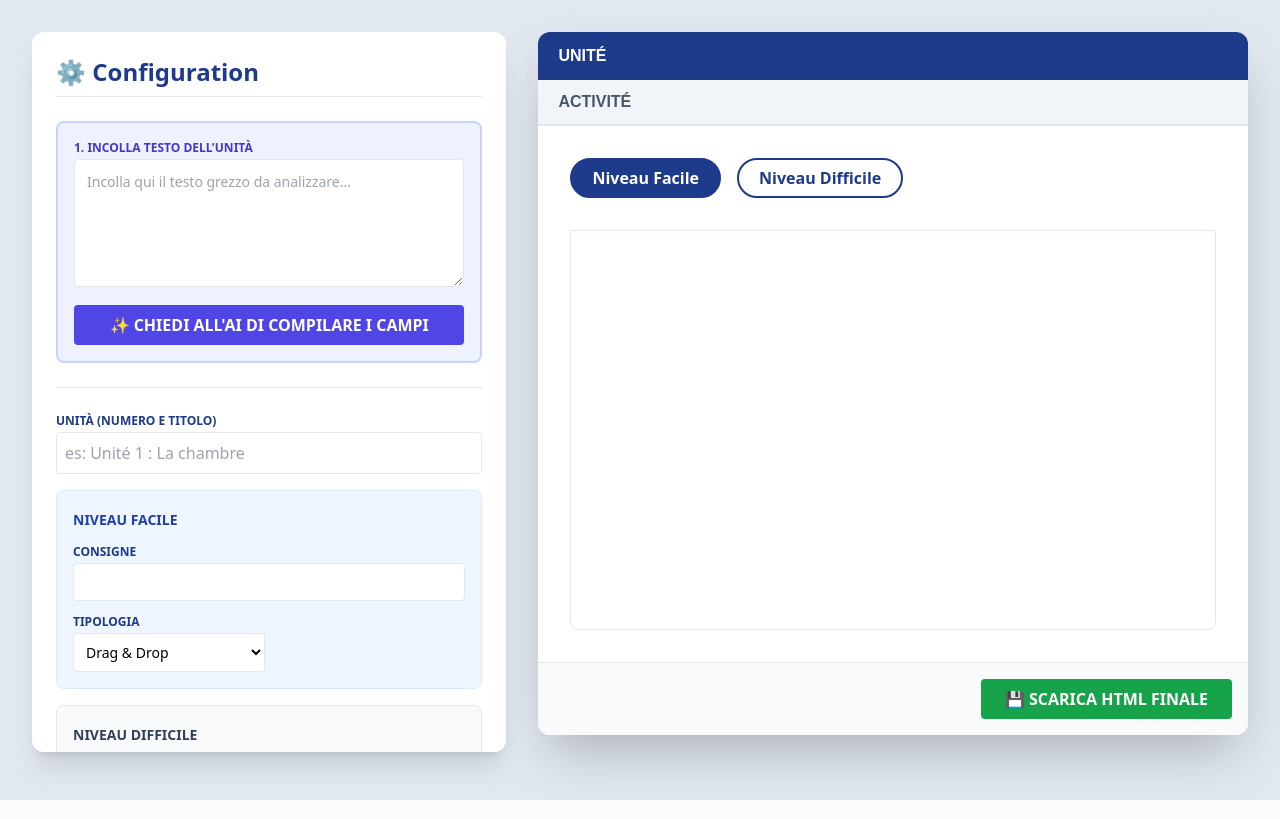
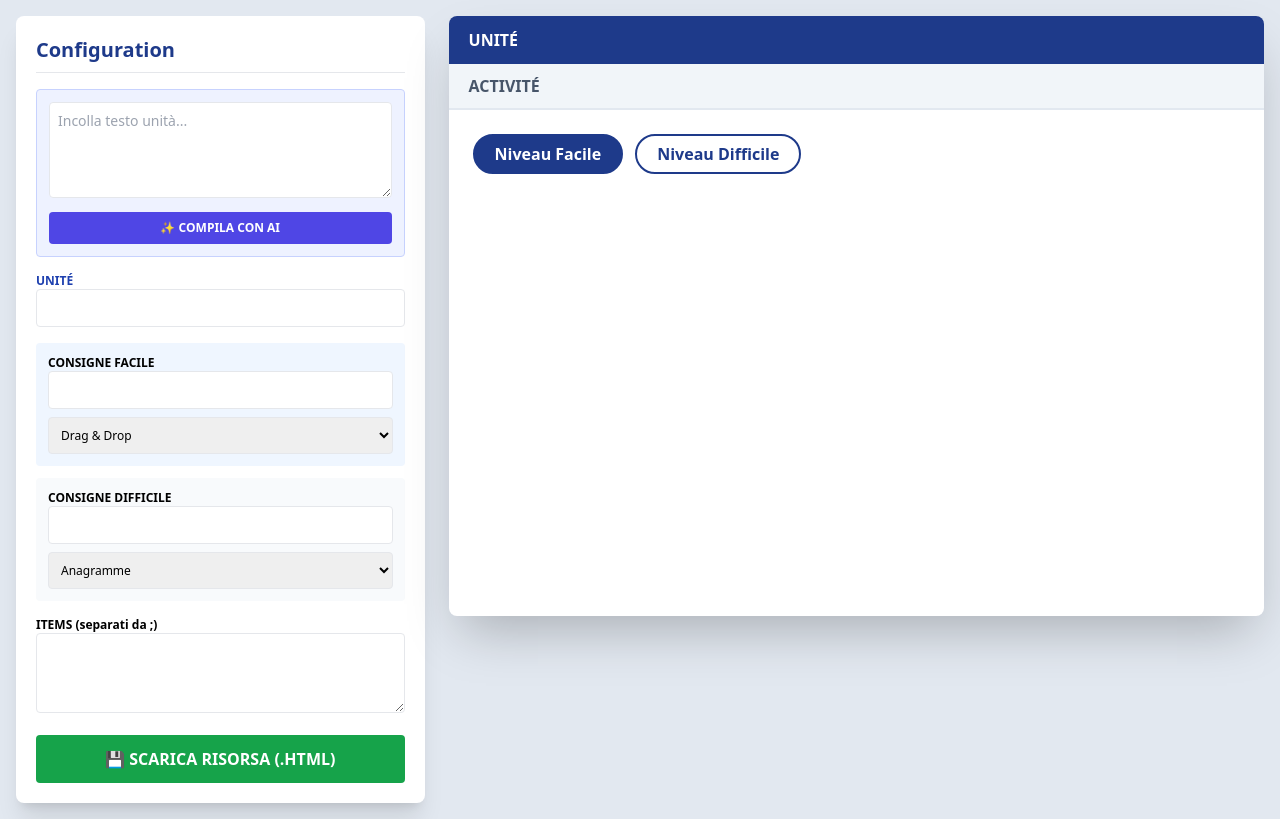
Before and after one commit to pietroputignano/strumento-didattico-ai, a Flask app: page / in a window 1280 px wide. Run offline with Flask 3, Linux system fonts and the light colour scheme; some libraries are stand-ins or nearby versions.

Commit message:
Update index.html

```diff
--- a/templates/index.html
+++ b/templates/index.html
@@ -2,241 +2,159 @@
 <html lang="fr">
 <head>
     <meta charset="UTF-8">
-    <title>Générateur FLE Hachette</title>
+    <title>Générateur FLE Hachette Pro</title>
     <script src="https://cdn.tailwindcss.com"></script>
     <script src="https://cdn.jsdelivr.net/npm/sortablejs@1.15.0/Sortable.min.js"></script>
     <script src="https://cdn.jsdelivr.net/npm/canvas-confetti@1.5.1/dist/confetti.browser.min.js"></script>
     <style>
-        /* Stili ispirati alla struttura Hachette/icPlayer */
-        .h-unite { background-color: #1e3a8a; color: white; padding: 12px 20px; font-weight: bold; text-transform: uppercase; font-family: sans-serif; }
-        .h-activite { background-color: #f1f5f9; color: #475569; padding: 10px 20px; font-weight: bold; border-bottom: 2px solid #e2e8f0; font-family: sans-serif; }
-        .btn-lvl { padding: 6px 20px; border-radius: 999px; border: 2px solid #1e3a8a; color: #1e3a8a; font-weight: bold; transition: all 0.2s; }
+        .h-unite { background-color: #1e3a8a; color: white; padding: 12px 20px; font-weight: bold; text-transform: uppercase; }
+        .h-activite { background-color: #f1f5f9; color: #475569; padding: 10px 20px; font-weight: bold; border-bottom: 2px solid #e2e8f0; }
+        .btn-lvl { padding: 6px 20px; border-radius: 999px; border: 2px solid #1e3a8a; color: #1e3a8a; font-weight: bold; transition: 0.2s; }
         .btn-lvl.active { background-color: #1e3a8a; color: white; }
-        .game-canvas { min-height: 400px; background: white; border: 1px solid #e2e8f0; border-radius: 0 0 8px 8px; }
-        .input-label { font-size: 0.75rem; font-weight: bold; color: #1e3a8a; text-transform: uppercase; margin-bottom: 2px; display: block; }
-        .domino-card { border: 2px solid #1e3a8a; border-radius: 8px; overflow: hidden; width: 120px; text-align: center; background: white; }
-        .domino-top { height: 80px; background: #f8fafc; display: flex; align-items: center; justify-content: center; border-bottom: 1px solid #e2e8f0; font-size: 2rem; }
-        .domino-bottom { padding: 5px; font-weight: bold; color: #1e3a8a; font-size: 0.9rem; }
+        .domino-card { border: 2px solid #1e3a8a; border-radius: 8px; width: 130px; background: white; cursor: move; }
+        .img-placeholder { height: 90px; background: #f8fafc; display: flex; align-items: center; justify-content: center; cursor: pointer; overflow: hidden; position: relative; }
+        .img-placeholder img { width: 100%; height: 100%; object-fit: cover; }
+        .img-placeholder:hover::after { content: "CHANGER"; position: absolute; background: rgba(0,0,0,0.5); color: white; font-size: 10px; padding: 2px 5px; }
     </style>
 </head>
-<body class="bg-slate-200 p-4 md:p-8">
+<body class="bg-slate-200 p-4">
 
-    <div class="max-w-7xl mx-auto flex flex-col lg:flex-row gap-8">
+    <div class="max-w-7xl mx-auto flex flex-col lg:flex-row gap-6">
+        <div class="lg:w-1/3 bg-white p-5 rounded-lg shadow-xl space-y-4 max-h-screen overflow-y-auto">
+            <h2 class="text-xl font-bold text-blue-900 border-b pb-2">Configuration</h2>
 
-        <div class="lg:w-2/5 bg-white p-6 rounded-xl shadow-xl space-y-6 overflow-y-auto max-h-[90vh]">
-            <h2 class="text-2xl font-bold text-blue-900 border-b pb-2 flex items-center gap-2">
-                ⚙️ Configuration
-            </h2>
-
-            <div class="bg-indigo-50 p-4 rounded-lg border-2 border-indigo-200">
-                <label class="input-label text-indigo-700">1. Incolla testo dell'Unità</label>
-                <textarea id="rawText" class="w-full h-32 p-3 text-sm border rounded focus:ring-2 focus:ring-indigo-400 outline-none" placeholder="Incolla qui il testo grezzo da analizzare..."></textarea>
-                <button onclick="analizzaConAI()" id="btn-ai" class="w-full mt-3 bg-indigo-600 text-white py-2 rounded font-bold hover:bg-indigo-700 transition flex justify-center items-center gap-2">
-                    ✨ CHIEDI ALL'AI DI COMPILARE I CAMPI
-                </button>
+            <div class="bg-indigo-50 p-3 rounded border border-indigo-200">
+                <textarea id="rawText" class="w-full h-24 p-2 text-sm border rounded" placeholder="Incolla testo unità..."></textarea>
+                <button onclick="analizzaConAI()" id="btn-ai" class="w-full mt-2 bg-indigo-600 text-white py-2 rounded text-xs font-bold hover:bg-indigo-700">✨ COMPILA CON AI</button>
             </div>
 
-            <hr>
-
-            <div class="space-y-4">
             <div>
-                    <label class="input-label">Unità (Numero e Titolo)</label>
-                    <input id="in-unite" type="text" class="w-full p-2 border rounded focus:border-blue-500" placeholder="es: Unité 1 : La chambre">
+                <label class="block text-xs font-bold text-blue-800">UNITÉ</label>
+                <input id="in-unite" type="text" class="w-full p-2 border rounded text-sm">
             </div>
 
-                <div class="p-4 bg-blue-50 rounded-lg border border-blue-100 space-y-3">
-                    <span class="font-bold text-blue-800 text-sm">NIVEAU FACILE</span>
-                    <div>
-                        <label class="input-label">Consigne</label>
-                        <input id="con-f" type="text" class="w-full p-2 border rounded text-sm">
+            <div class="grid grid-cols-1 gap-3">
+                <div class="p-3 bg-blue-50 rounded">
+                    <label class="block text-xs font-bold">CONSIGNE FACILE</label>
+                    <input id="con-f" type="text" class="w-full p-2 border rounded text-sm mb-2">
+                    <select id="type-f" class="w-full p-2 border rounded text-xs"><option value="drag">Drag & Drop</option></select>
                 </div>
-                    <div class="grid grid-cols-2 gap-2">
-                        <div>
-                            <label class="input-label">Tipologia</label>
-                            <select id="type-f" class="w-full p-2 border rounded text-sm bg-white">
-                                <option value="drag">Drag & Drop</option>
-                                <option value="memory">Memory</option>
-                            </select>
-                        </div>
-                    </div>
-                </div>
-
-                <div class="p-4 bg-slate-50 rounded-lg border border-slate-200 space-y-3">
-                    <span class="font-bold text-slate-700 text-sm">NIVEAU DIFFICILE</span>
-                    <div>
-                        <label class="input-label">Consigne</label>
-                        <input id="con-d" type="text" class="w-full p-2 border rounded text-sm">
-                    </div>
-                    <div class="grid grid-cols-2 gap-2">
-                        <div>
-                            <label class="input-label">Tipologia</label>
-                            <select id="type-d" class="w-full p-2 border rounded text-sm bg-white">
-                                <option value="anagramme">Anagramme</option>
-                                <option value="croises">Mots Croisés</option>
-                            </select>
-                        </div>
+                <div class="p-3 bg-slate-50 rounded">
+                    <label class="block text-xs font-bold">CONSIGNE DIFFICILE</label>
+                    <input id="con-d" type="text" class="text-sm w-full p-2 border rounded mb-2">
+                    <select id="type-d" class="w-full p-2 border rounded text-xs"><option value="anagramme">Anagramme</option></select>
                 </div>
             </div>
 
             <div>
-                    <label class="input-label">Lista Item (separati da ;)</label>
-                    <textarea id="items-list" class="w-full h-24 p-2 border rounded text-sm" placeholder="item1; item2; item3..."></textarea>
-                </div>
+                <label class="block text-xs font-bold">ITEMS (separati da ;)</label>
+                <textarea id="items-list" oninput="aggiornaAnteprima()" class="w-full h-20 p-2 border rounded text-sm"></textarea>
             </div>
 
-            <button onclick="aggiornaAnteprima()" class="w-full bg-blue-700 text-white py-4 rounded-lg font-bold hover:bg-blue-800 shadow-lg transition transform active:scale-95">
-                👁️ AGGIORNA ANTEPRIMA
-            </button>
+            <button onclick="downloadResource()" class="w-full bg-green-600 text-white py-3 rounded font-bold hover:bg-green-700 transition">💾 SCARICA RISORSA (.HTML)</button>
         </div>
 
-        <div class="lg:w-3/5">
-            <div id="preview-card" class="bg-white rounded-xl shadow-2xl overflow-hidden min-h-[700px] flex flex-col">
+        <div class="lg:w-2/3">
+            <div id="capture-area" class="bg-white rounded-lg shadow-2xl overflow-hidden min-h-[600px]">
                 <div id="res-unite" class="h-unite">UNITÉ</div>
                 <div id="res-activite" class="h-activite">ACTIVITÉ</div>
 
-                <div class="p-8 flex-grow">
-                    <div class="flex gap-4 mb-8">
+                <div class="p-6">
+                    <div class="flex gap-3 mb-6">
                         <button id="b-f" class="btn-lvl active" onclick="setLvl('f')">Niveau Facile</button>
                         <button id="b-d" class="btn-lvl" onclick="setLvl('d')">Niveau Difficile</button>
                     </div>
-
-                    <p id="res-consigne" class="italic text-slate-600 mb-8 text-xl border-l-4 border-blue-200 pl-4"></p>
-
-                    <div id="game-area" class="game-canvas p-6 flex flex-wrap gap-6 justify-center items-start">
-                        </div>
-                </div>
-
-                <div class="p-4 bg-slate-50 border-t flex justify-end">
-                    <button class="bg-green-600 text-white px-6 py-2 rounded font-bold hover:bg-green-700 transition">
-                        💾 SCARICA HTML FINALE
-                    </button>
+                    <p id="res-consigne" class="italic text-slate-600 mb-6 text-lg border-l-4 border-blue-200 pl-4"></p>
+                    <div id="game-area" class="p-4 flex flex-wrap gap-4 justify-center items-start"></div>
                 </div>
             </div>
         </div>
     </div>
 
+    <input type="file" id="fileInput" accept="image/*" class="hidden" onchange="handleImage(event)">
+
     <script>
-        let currentData = null;
         let currentLevel = 'f';
+        let itemImages = {}; // Qui salviamo le immagini caricate (base64)
+        let activeItemForImage = null;
 
-        // 1. Chiamata all'AI per popolare i campi
         async function analizzaConAI() {
+            const raw = document.getElementById('rawText').value;
             const btn = document.getElementById('btn-ai');
-            const raw = document.getElementById('rawText').value;
-            if(!raw) return alert("Per favore, incolla prima il testo dell'unità.");
-
-            btn.innerText = "⏳ Analisi in corso...";
-            btn.disabled = true;
-
-            try {
-                const response = await fetch('/parse_text', {
-                    method: 'POST',
-                    headers: {'Content-Type': 'application/json'},
-                    body: JSON.stringify({testo: raw})
-                });
-                const data = await response.json();
-
-                // Popolamento campi
-                document.getElementById('in-unite').value = data.unite || "";
-                document.getElementById('con-f').value = data.consigne_f || "";
-                document.getElementById('con-d').value = data.consigne_d || "";
-                document.getElementById('items-list').value = data.items || "";
-
+            btn.innerText = "⏳...";
+            const r = await fetch('/parse_text', {method:'POST', headers:{'Content-Type':'application/json'}, body:JSON.stringify({testo:raw})});
+            const d = await r.json();
+            document.getElementById('in-unite').value = d.unite;
+            document.getElementById('con-f').value = d.consigne_f;
+            document.getElementById('con-d').value = d.consigne_d;
+            document.getElementById('items-list').value = d.items;
+            btn.innerText = "✨ COMPILA CON AI";
             aggiornaAnteprima();
-            } catch (e) {
-                alert("Errore durante l'analisi. Riprova.");
-            } finally {
-                btn.innerText = "✨ CHIEDI ALL'AI DI COMPILARE I CAMPI";
-                btn.disabled = false;
-            }
         }
 
-        // 2. Aggiorna l'anteprima grafica basandosi sui campi compilati
+        function openImagePicker(itemName) {
+            activeItemForImage = itemName;
+            document.getElementById('fileInput').click();
+        }
+
+        function handleImage(e) {
+            const file = e.target.files[0];
+            const reader = new FileReader();
+            reader.onload = function(event) {
+                itemImages[activeItemForImage] = event.target.result;
+                aggiornaAnteprima();
+            };
+            reader.readAsDataURL(file);
+        }
+
         function aggiornaAnteprima() {
             document.getElementById('res-unite').innerText = document.getElementById('in-unite').value || "UNITÉ";
-            document.getElementById('res-activite').innerText = "Activité";
+            document.getElementById('res-activite').innerText = "Le Domino";
             setLvl(currentLevel);
         }
 
-        // 3. Gestione dello switch tra i livelli nell'anteprima
         function setLvl(l) {
             currentLevel = l;
             document.getElementById('b-f').classList.toggle('active', l === 'f');
             document.getElementById('b-d').classList.toggle('active', l === 'd');
-
-    const rawItems = document.getElementById('items-list').value;
-    const items = rawItems.split(';').map(i => i.trim()).filter(i => i !== "");
+            const items = document.getElementById('items-list').value.split(';').map(i=>i.trim()).filter(i=>i!=="");
             const area = document.getElementById('game-area');
 
             if(l === 'f') {
-        document.getElementById('res-consigne').innerText = document.getElementById('con-f').value || "Lis et déplace.";
-        // Mescoliamo gli items per il gioco
-        const shuffled = [...items].sort(() => Math.random() - 0.5);
-
-        area.innerHTML = `
-            <div id="sortable-cards" class="flex flex-wrap gap-4 justify-center">
-                ${shuffled.map(i => `
-                    <div class="domino-card shadow-md cursor-move" data-id="${i}">
-                        <div class="domino-top">🖼️</div>
-                        <div class="domino-bottom">${i}</div>
+                document.getElementById('res-consigne').innerText = document.getElementById('con-f').value;
+                area.innerHTML = `<div id="sortable-grid" class="flex flex-wrap gap-4 justify-center">
+                    ${items.map(i => `
+                        <div class="domino-card" data-id="${i}">
+                            <div class="img-placeholder" onclick="openImagePicker('${i}')">
+                                ${itemImages[i] ? `<img src="${itemImages[i]}">` : `<span class="text-xs text-slate-400">📷 Opz. A/B</span>`}
+                            </div>
+                            <div class="p-2 text-center font-bold text-xs border-t">${i}</div>
                         </div>
                     `).join('')}
+                </div>`;
+                new Sortable(document.getElementById('sortable-grid'), { animation: 150 });
+            } else {
+                document.getElementById('res-consigne').innerText = document.getElementById('con-d').value;
+                area.innerHTML = items.map(i => `
+                    <div class="p-3 border rounded flex items-center gap-3 bg-white w-full md:w-5/12">
+                        <div class="w-12 h-12 border rounded overflow-hidden">
+                            ${itemImages[i] ? `<img src="${itemImages[i]}" class="w-full h-full object-cover">` : `🖼️`}
                         </div>
-            <button onclick="checkOrder()" class="mt-8 bg-orange-500 text-white px-8 py-2 rounded-full font-bold shadow-lg">VÉRIFIER</button>
-        `;
-
-        // Attiviamo il trascinamento reale
-        new Sortable(document.getElementById('sortable-cards'), {
-            animation: 150,
-            ghostClass: 'opacity-20'
-        });
-
-    } else {
-        document.getElementById('res-consigne').innerText = document.getElementById('con-d').value || "Remets en ordre.";
-        area.innerHTML = `
-            <div class="grid grid-cols-1 md:grid-cols-2 gap-6 w-full">
-                ${items.map((i, index) => {
-                    const scrambled = i.split('').sort(() => Math.random() - 0.5).join('');
-                    return `
-                    <div class="p-4 border-2 rounded-lg bg-slate-50 flex items-center gap-4">
-                        <div class="text-2xl">🖼️</div>
-                        <input type="text" id="ans-${index}" data-correct="${i}"
-                               class="w-full p-2 border-b-2 border-blue-300 outline-none focus:border-blue-600 font-bold uppercase tracking-widest text-center"
-                               placeholder="${scrambled.toUpperCase()}">
-                        <button onclick="checkWord(${index})" class="text-blue-500 font-bold">OK</button>
-                    </div>`;
-                }).join('')}
+                        <input type="text" class="flex-grow p-1 border-b-2 border-blue-200 outline-none text-center font-bold uppercase"
+                               placeholder="${i.split('').sort(()=>Math.random()-0.5).join('')}">
                     </div>
-            <button onclick="checkAllWords()" class="mt-8 bg-orange-500 text-white px-8 py-2 rounded-full font-bold shadow-lg">VÉRIFIER TOUT</button>
-        `;
+                `).join('');
             }
         }
 
-// Funzioni di controllo (Feedback)
-function checkOrder() {
-    const cards = document.querySelectorAll('#sortable-cards .domino-card');
-    const items = document.getElementById('items-list').value.split(';').map(i => i.trim());
-    let correct = true;
-
-    cards.forEach((card, index) => {
-        if(card.getAttribute('data-id') !== items[index]) correct = false;
-    });
-
-    if(correct) {
-        confetti();
-        alert("Bravo ! C'est correct !");
-    } else {
-        alert("Essaie encore ! L'ordre n'est pas bon.");
-    }
-}
-
-function checkWord(idx) {
-    const input = document.getElementById(`ans-${idx}`);
-    if(input.value.toLowerCase().trim() === input.getAttribute('data-correct').toLowerCase().trim()) {
-        input.classList.add('bg-green-100', 'border-green-500');
-    } else {
-        input.classList.add('bg-red-100', 'border-red-500');
-    }
+        function downloadResource() {
+            const content = document.getElementById('capture-area').innerHTML;
+            const fullHtml = `<!DOCTYPE html><html><head><meta charset="UTF-8"><script src="https://cdn.tailwindcss.com"><\/script><style>.h-unite{background:#1e3a8a;color:white;padding:12px;font-weight:bold;text-transform:uppercase}.h-activite{background:#f1f5f9;color:#475569;padding:10px;font-weight:bold;border-bottom:2px solid #e2e8f0}.domino-card{border:2px solid #1e3a8a;border-radius:8px;width:130px;background:white;display:inline-block;margin:5px}<\/style><\/head><body>${content}<\/body><\/html>`;
+            const blob = new Blob([fullHtml], {type: 'text/html'});
+            const a = document.createElement('a');
+            a.href = URL.createObjectURL(blob);
+            a.download = 'exercice_fle.html';
+            a.click();
         }
     </script>
 </body>
```
Lines whose indentation alone changed are shown as unchanged.
